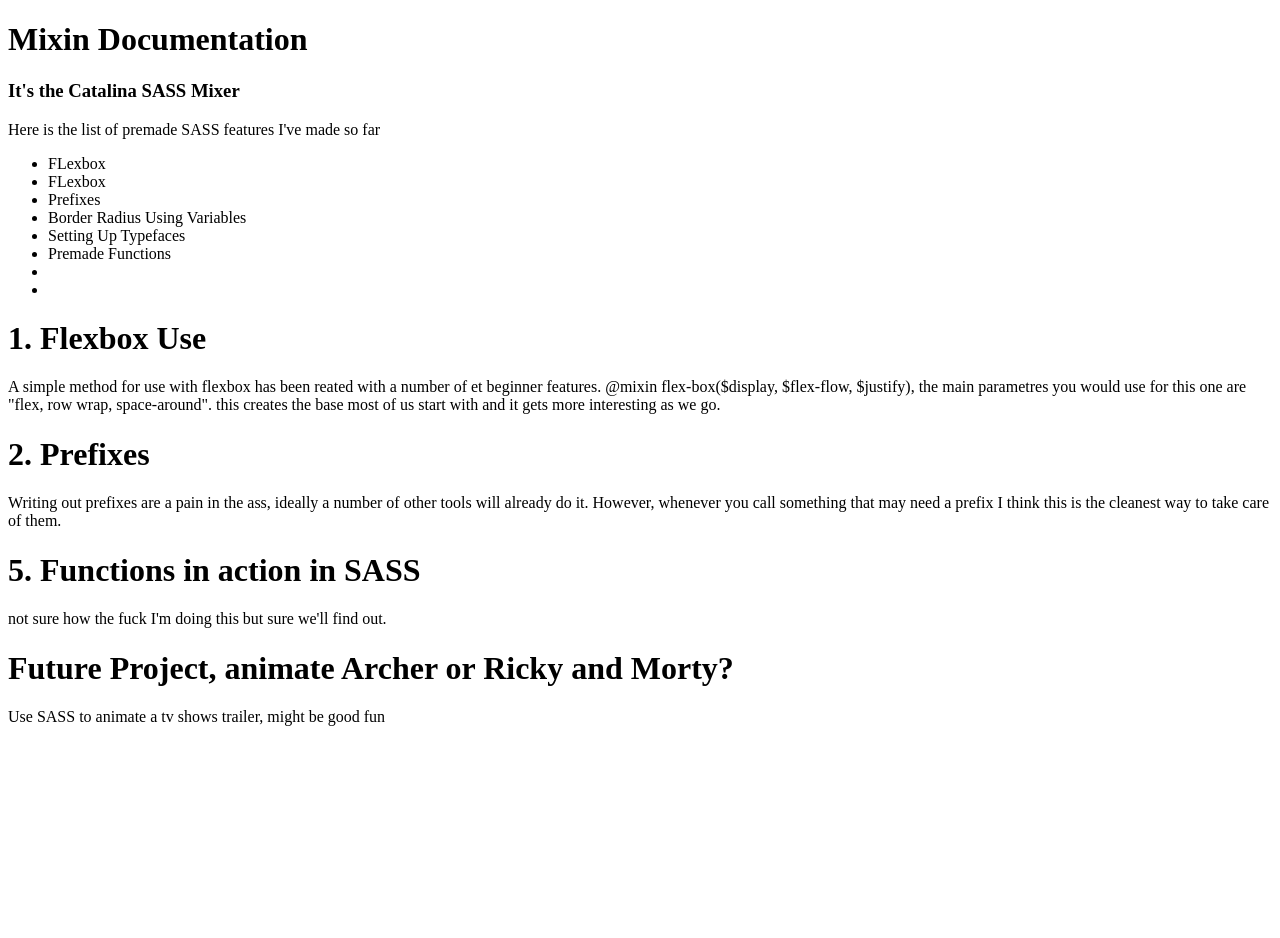
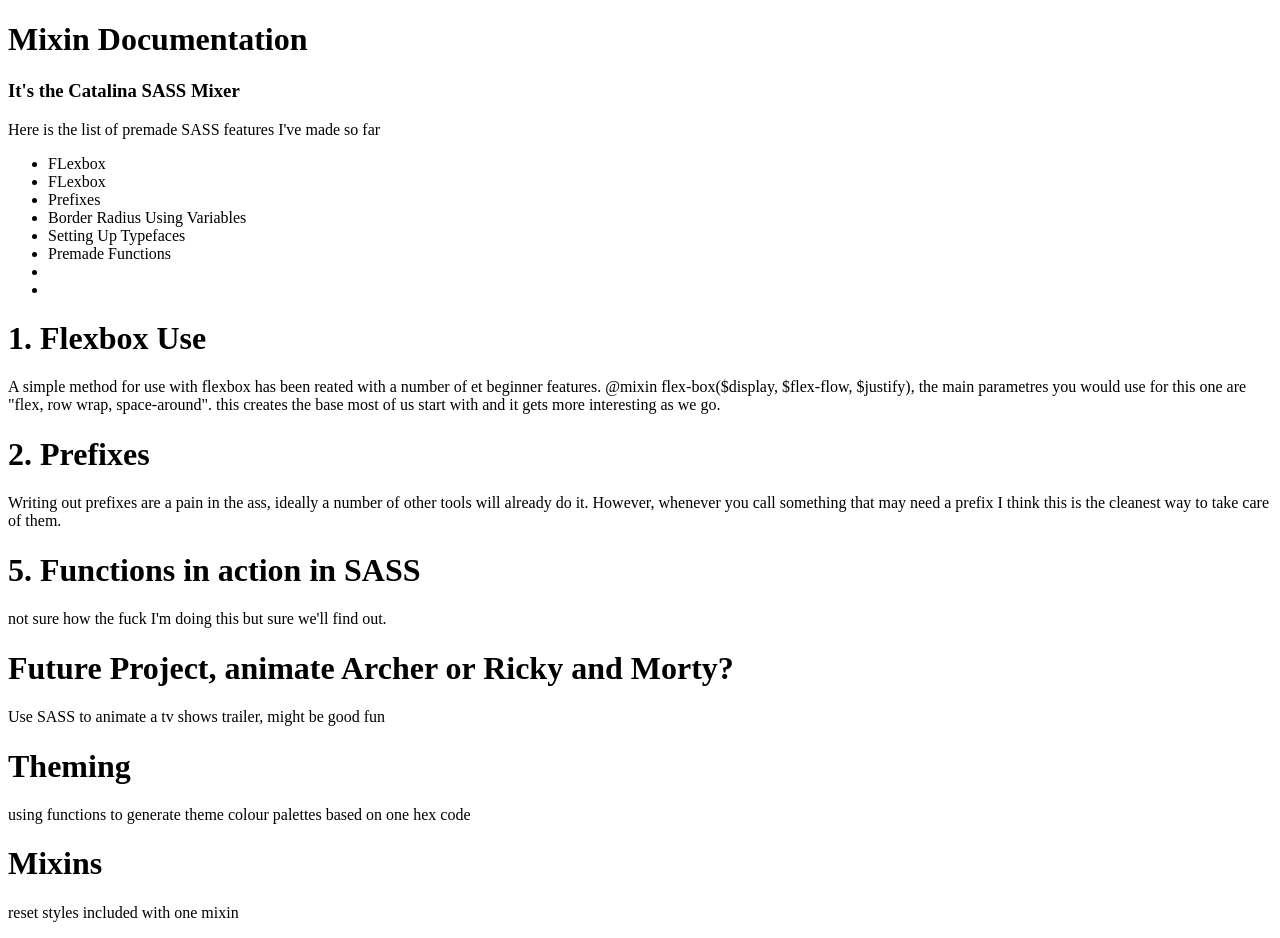
Before and after one commit to conorjohn/sass-mixins, a plain HTML site: page index.html in a window 1280 px wide. Before the commit the page ends 800 px from the top, so only its background shows below. Drawn offline with Linux system fonts and the light colour scheme.

Commit message:
Adding more ideas to the index file

```diff
--- a/index.html
+++ b/index.html
@@ -30,6 +30,12 @@
 
 	<h1>	Future Project, animate Archer or Ricky and Morty?</h1>
 	<p>	Use SASS to animate a tv shows trailer, might be good fun</p>
+
+	<h1>Theming</h1>
+	<p>using functions to generate theme colour palettes based on one hex code</p>
+
+	<h1>Mixins</h1>
+	<p>reset styles included with one mixin</p>
 </div>
 </body>
 </html>
```
